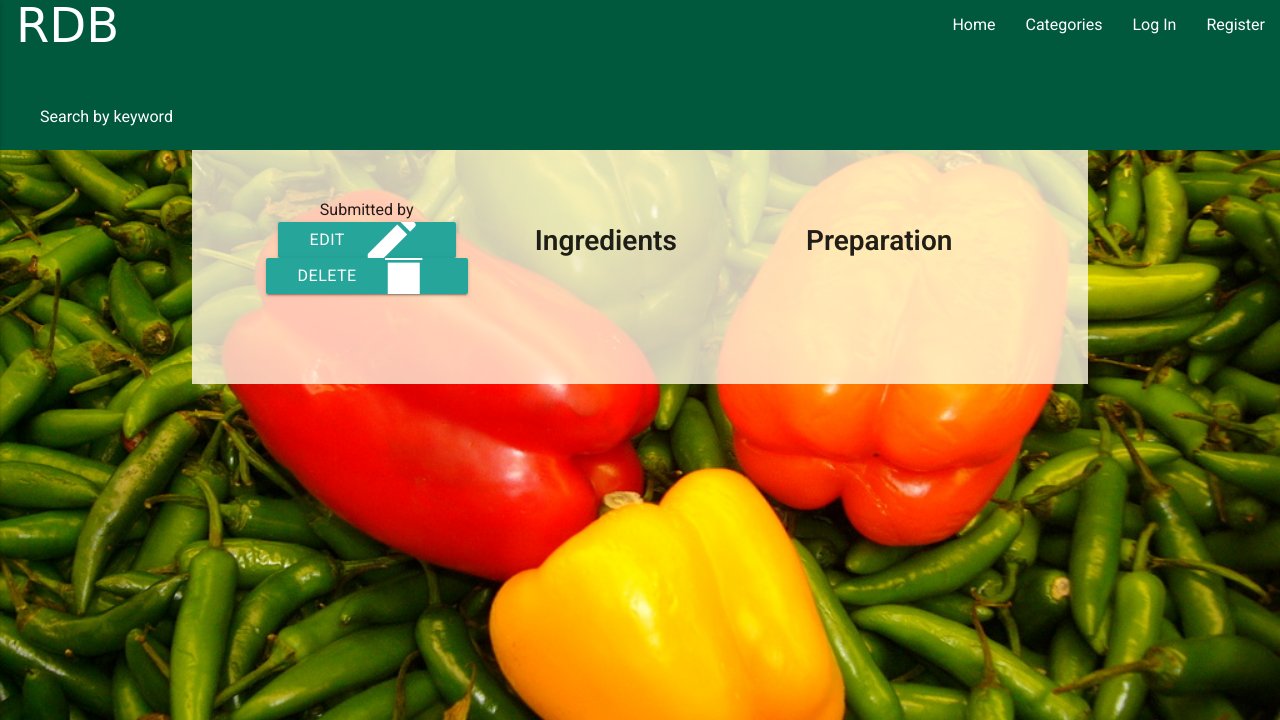
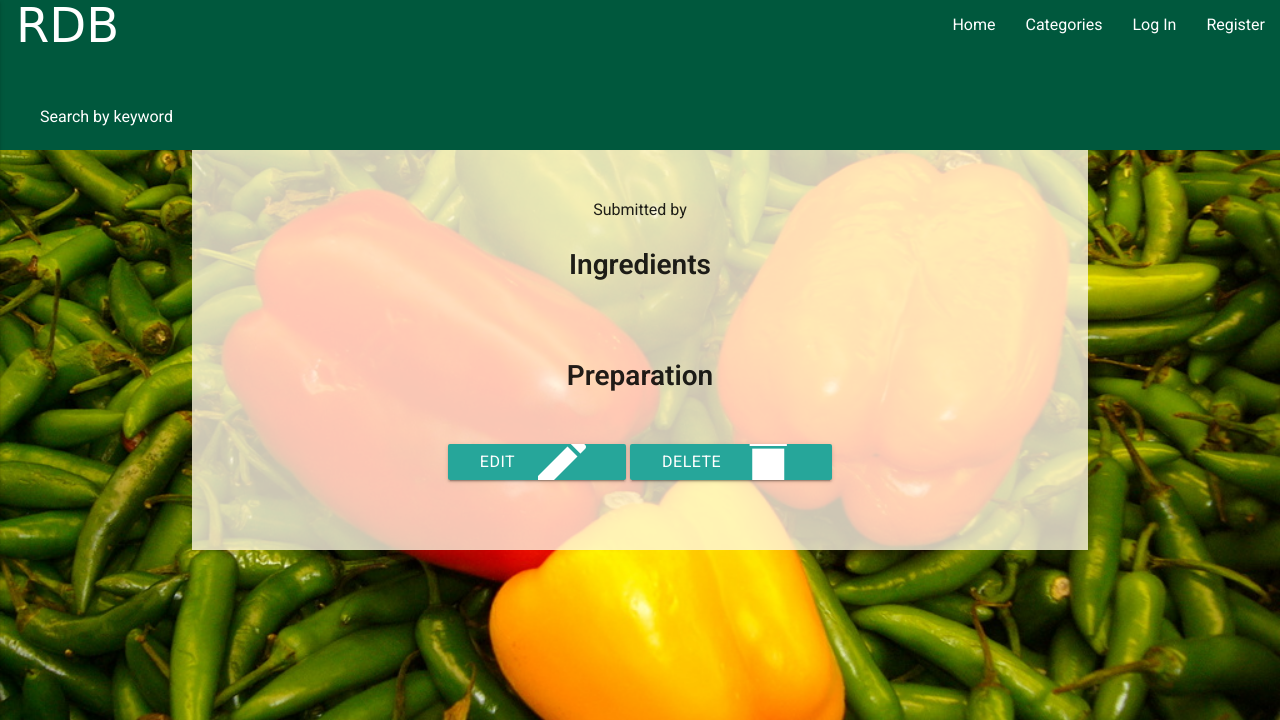
Before and after one commit to freddorn/recipe-database, a Flask app: template templates/view_recipe.html in a window 1280 px wide. Shown: the top 720 px of the page. Run offline with Flask 2, Linux system fonts and the light colour scheme; the template is opened without the code that fills it, so the values that code supplies are empty; some libraries are stand-ins or nearby versions; some web fonts are replaced.

Commit message:
change the layout of the view_recipe page

```diff
--- a/templates/view_recipe.html
+++ b/templates/view_recipe.html
@@ -3,21 +3,32 @@
 <h1>{{recipe.recipe_name}}</h1>
 
 <div class="row">
-
-	<div class="col s12 m6 xl4">
-
-
+	<div class="col s12 x14">
 		<!--Information about the recipe-->
 		<div id="information">
 
 			<!--The username of the person who added the recipe to the database-->
-			Submitted by {{recipe.username}}<br>
+			Submitted by {{recipe.username}}
+		</div>
+	</div>
 
+	<div class="row">
+		<div class="col s12 x14">
+			<h2>Ingredients</h2>
+			<pre>{{recipe.ingredients}}</pre>
+		</div>
+    </div>
+
+    <div class="row">
+        <div class="col s12 x14">
+            <h2>Preparation</h2>
+			<pre>{{recipe.preparation}}</pre>
         </div>
+    </div>
 
-			<div class="row">
-
-				<!--If the Delete button is clicked, a warning appears-->
+    <div class="row>">
+        <div class="col s12 x14">
+            <!--If the Delete button is clicked, a warning appears-->
 				{% with messages = get_flashed_messages() %} {% if messages %}
 
 				{% for message in messages %}
@@ -46,27 +57,6 @@
 					<i class="material-icons right">delete</i>Delete</a>
 
 				{% endif %} {% endwith %}
-
-			</div>
-
-
-		</div>
-
-        <!--Ingredients-->
-		<div class="col s12 m6 xl3" id="ingredients">
-			<h2>Ingredients</h2>
-			<pre>{{recipe.ingredients}}</pre>
-			<!--The pre tag preserves the line breaks in the text from MongoDB-->
-		</div>
-
-		<!--Preparation instructions-->
-		<div class="col s12 xl5" id="preparation">
-			<h2>Preparation</h2>
-			<pre>{{recipe.preparation}}</pre>
-			<!--The pre tag preserves the line breaks in the text from MongoDB-->
-		</div>
-
-	</div>
-
-
+        </div>
+    </div>
 	{% endblock %}
```
